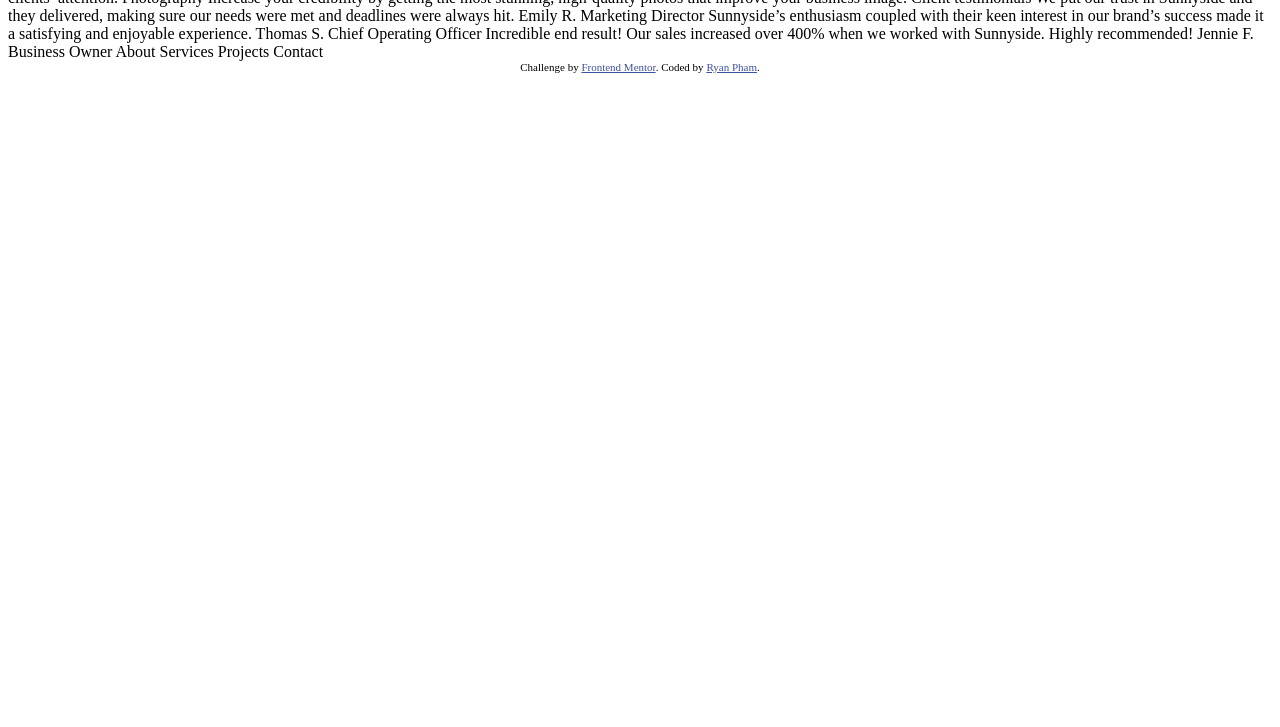
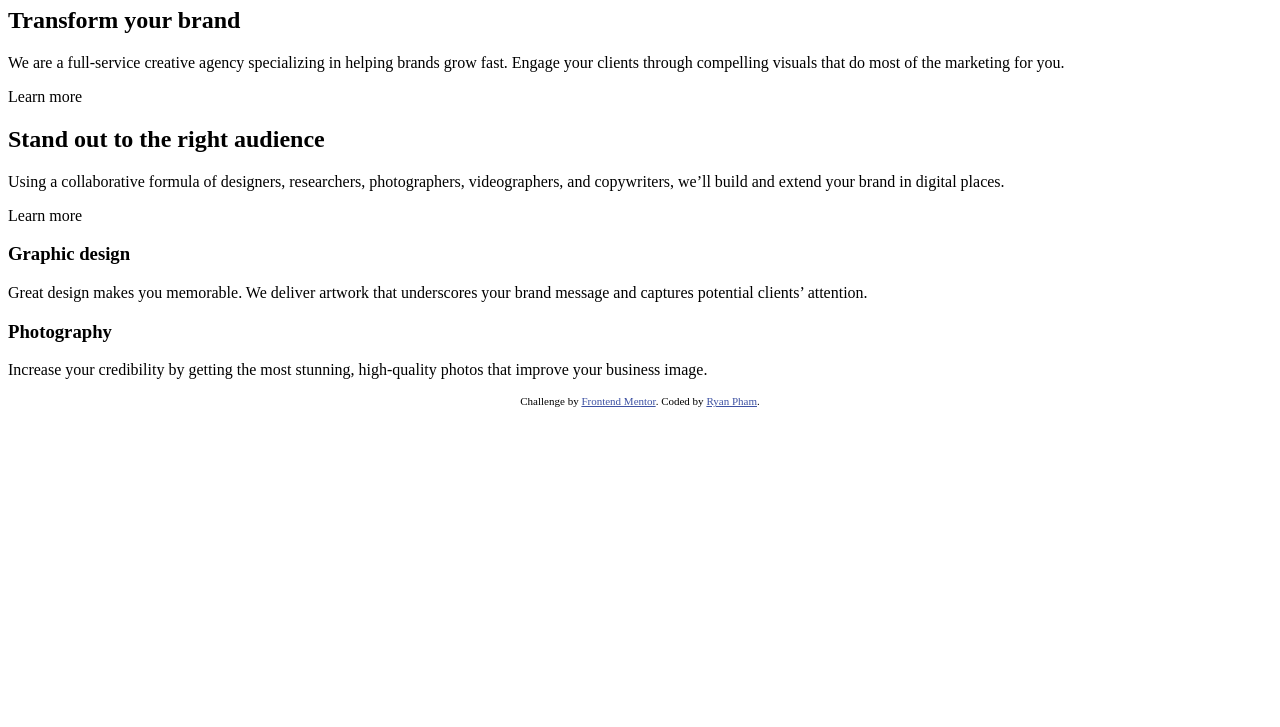
Before and after one commit to ryantpham/fm-sunnyside-agency-landing-page, a plain HTML site: page index.html in a window 1280 px wide. Shown: the part 73-800 px from the top of the page. Drawn offline with Linux system fonts and the light colour scheme.

Commit message:
Added element tags to website and moved some content over to a text file for later implementation

```diff
--- a/index.html
+++ b/index.html
@@ -6,7 +6,7 @@
 
   <link rel="icon" type="image/png" sizes="32x32" href="./images/favicon-32x32.png">
 
-  <title>Frontend Mentor | Sunnyside agency landing page</title>
+  <title>Sunnyside agency landing page</title>
 
   <!-- Feel free to remove these styles or customise in your own stylesheet 👍 -->
   <style>
@@ -15,50 +15,43 @@
   </style>
 </head>
 <body>
-  About
-  Services
-  Projects
-  Contact
+  <div>
+    <h1>We are creatives</h1>
+  </div>
 
-  We are creatives
 
-  Transform your brand
+ <div>
+    <h2>Transform your brand</h2>
+    <p>
+      We are a full-service creative agency specializing in helping brands grow fast.
+      Engage your clients through compelling visuals that do most of the marketing for you.
+    </p>
+    Learn more
+  </div>
 
-  We are a full-service creative agency specializing in helping brands grow fast.
-  Engage your clients through compelling visuals that do most of the marketing for you.
+  <div>
+    <h2>Stand out to the right audience</h2>
+    <p>
+      Using a collaborative formula of designers, researchers, photographers, videographers, and copywriters, we’ll build and extend your brand in digital places.
+    </p>
+    Learn more
+  </div>
 
-  Learn more
+  <div>
+    <h3>Graphic design</h3>
+    <p>
+    Great design makes you memorable. We deliver artwork that underscores your brand message and captures potential clients’ attention.
+    </p>
+  </div>
 
-  Stand out to the right audience
+  <div>
+    <h3>Photography</h3>
+    <p>
+    Increase your credibility by getting the most stunning, high-quality photos that improve your business image.
+    </p>
+  </div>
 
-  Using a collaborative formula of designers, researchers, photographers, videographers, and copywriters, we’ll build and extend your brand in digital places.
 
-  Learn more
-
-  Graphic design
-  Great design makes you memorable. We deliver artwork that underscores your brand message and captures potential clients’ attention.
-
-  Photography
-  Increase your credibility by getting the most stunning, high-quality photos that improve your business image.
-
-  Client testimonials
-
-  We put our trust in Sunnyside and they delivered, making sure our needs were met and deadlines were always hit.
-  Emily R.
-  Marketing Director
-
-  Sunnyside’s enthusiasm coupled with their keen interest in our brand’s success made it a satisfying and enjoyable experience.
-  Thomas S.
-  Chief Operating Officer
-
-  Incredible end result! Our sales increased over 400% when we worked with Sunnyside. Highly recommended!
-  Jennie F.
-  Business Owner
-
-  About
-  Services
-  Projects
-  Contact
 
   <div class="attribution">
     Challenge by <a href="https://www.frontendmentor.io?ref=challenge" target="_blank">Frontend Mentor</a>.
```
Also changed, not shown: content.txt (added).
